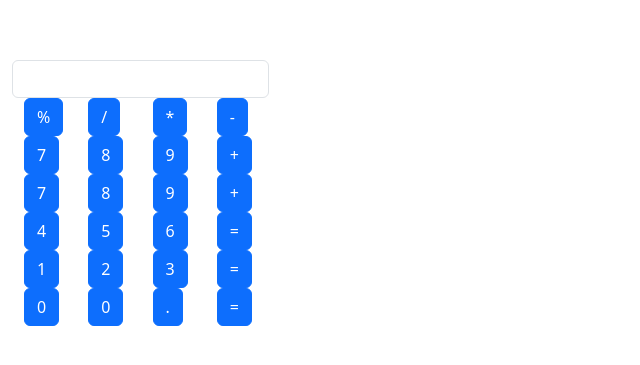
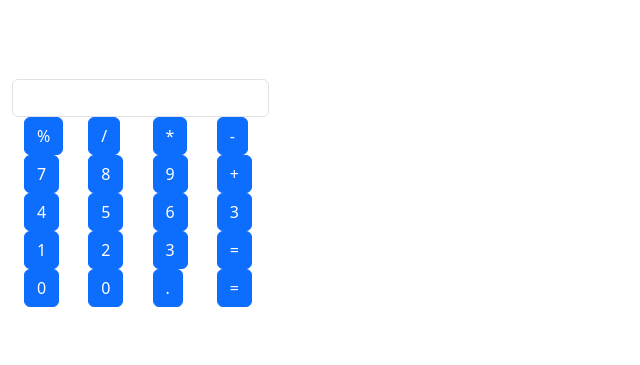
Before and after one commit to Petya-G/kliens-hw-calculator, a React (Vite) app: page / in a window 1280 px wide. Shown: the part 207-572 px from the top of the page, without its empty margins (0-640 px from the left). Built offline with nearby package versions, Linux system fonts and the light colour scheme.

Commit message:
working calculator

```diff
--- a/src/App.tsx
+++ b/src/App.tsx
@@ -7,21 +7,35 @@ import { useState } from "react";
 import type { Dispatch, SetStateAction } from "react";
 
 import { createContext, useContext } from "react";
+import { evaluate } from "mathjs";
 
-const InputContext = createContext<
+const AppContext = createContext<
   | {
       input: string;
       setInput: Dispatch<SetStateAction<string>>;
+      result: string;
+      setResult: Dispatch<SetStateAction<string>>;
     }
   | undefined
 >(undefined);
 
 function CalcButton({ value }: { value: string }) {
-  const { input, setInput } = useContext(InputContext)!;
+  const { setInput } = useContext(AppContext)!;
   return (
     <Col>
       <Button onClick={() => setInput((input) => input + value)}>
         {value}
+      </Button>
+    </Col>
+  );
+}
+
+function EqualsButton() {
+  const { input, setResult } = useContext(AppContext)!;
+  return (
+    <Col>
+      <Button onClick={() => setResult(() => evaluate(input))}>
+        =
       </Button>
     </Col>
   );
@@ -32,7 +46,7 @@ function App() {
   const [result, setResult] = useState("");
 
   return (
-    <InputContext value={{ input, setInput }}>
+    <AppContext value={{ input, setInput, result, setResult }}>
       <Container>
         <Container>
           <Row>{result}</Row>
@@ -58,32 +72,26 @@ function App() {
             <CalcButton value="+" />
           </Row>
           <Row>
-            <CalcButton value="7" />
-            <CalcButton value="8" />
-            <CalcButton value="9" />
-            <CalcButton value="+" />
-          </Row>
-          <Row>
             <CalcButton value="4" />
             <CalcButton value="5" />
             <CalcButton value="6" />
-            <CalcButton value="=" />
+            <CalcButton value="3" />
           </Row>
           <Row>
             <CalcButton value="1" />
             <CalcButton value="2" />
             <CalcButton value="3" />
-            <CalcButton value="=" />
+            <EqualsButton/>
           </Row>
           <Row>
             <CalcButton value="0" />
             <CalcButton value="0" />
             <CalcButton value="." />
-            <CalcButton value="=" />
+            <EqualsButton/>
           </Row>
         </Container>
       </Container>
-    </InputContext>
+    </AppContext>
   );
 }
 
```
